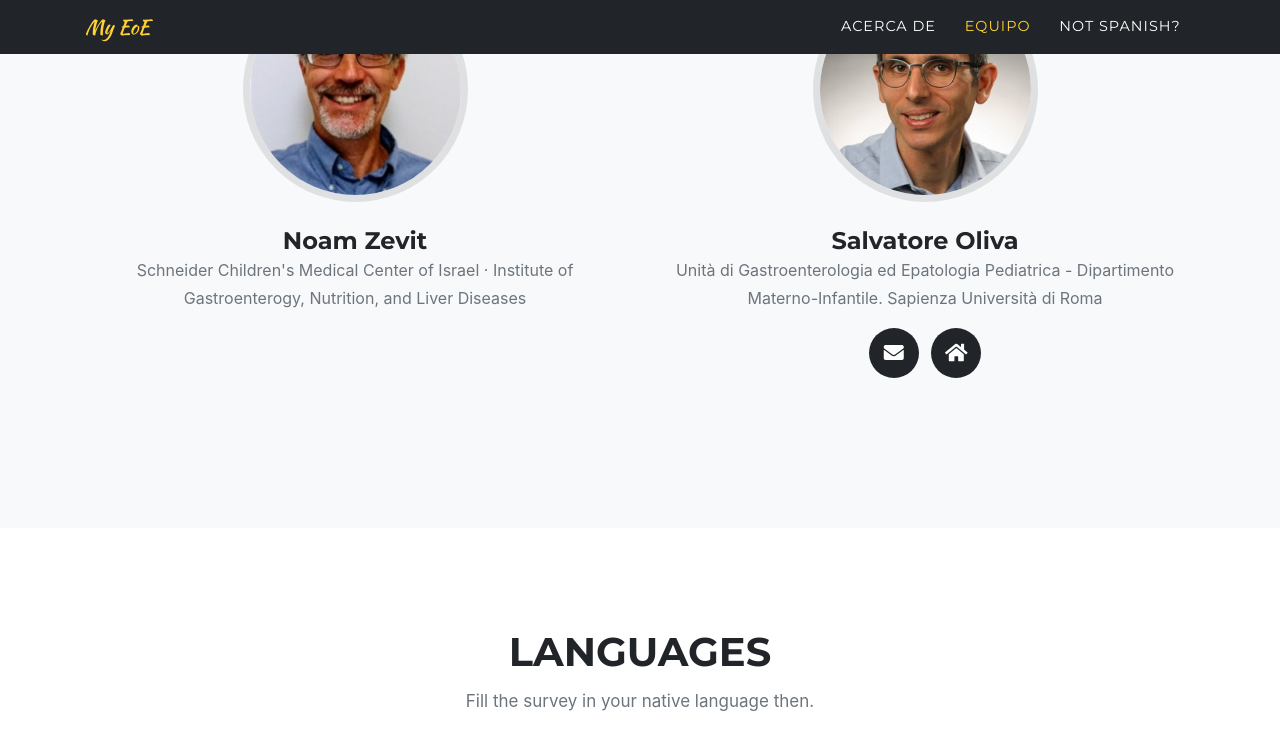
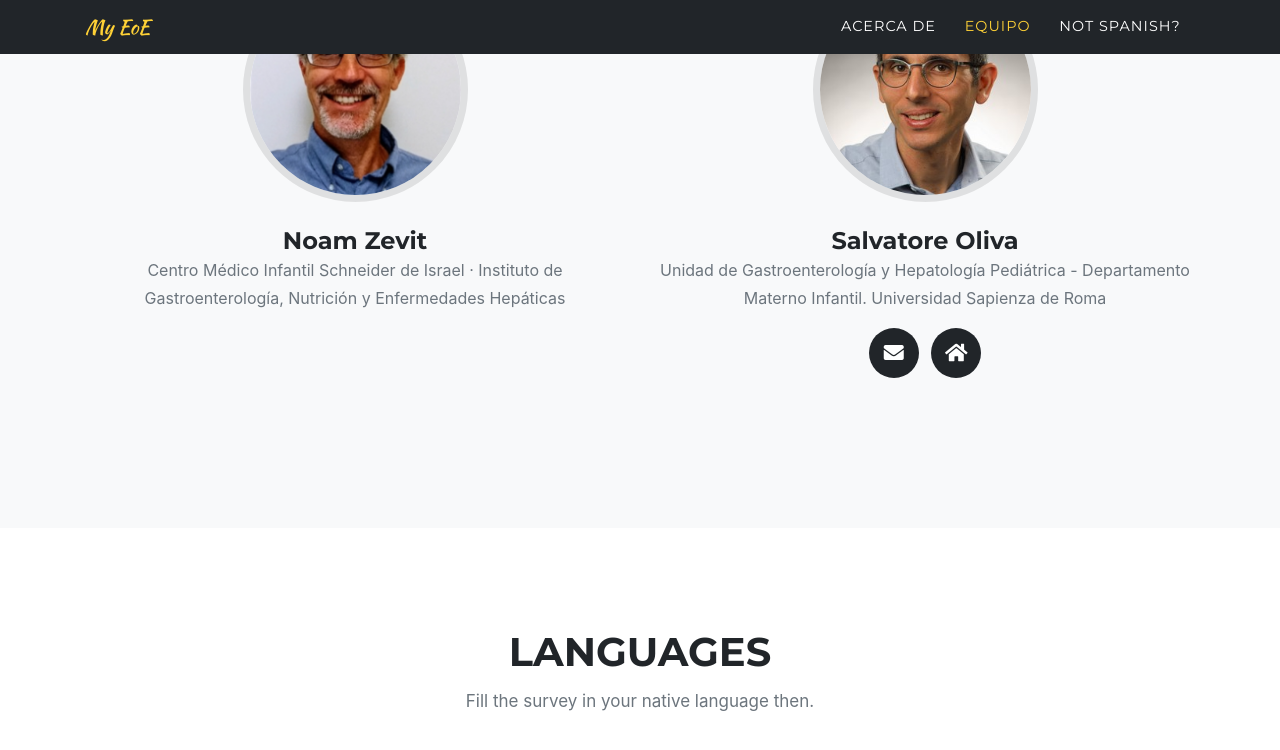
Before and after one commit to my-eoe/my-eoe.github.io, a Jekyll site: the page built from spanish.md, in a window 1280 px wide and 900 px high, scrolled down 2869 px, cut to the strip 0-782 px from the top of the window. Shown: the top 750 px of the strip. Built offline with Jekyll 4.4.1, drawn with Linux system fonts in a browser that asks for light colours; some web fonts are replaced.

Commit message:
Update Spanish descriptions

```diff
--- a/_data/sitetext.yml
+++ b/_data/sitetext.yml
@@ -157,7 +157,7 @@ team:
       - name: "Noam Zevit"
         role:
           en: "Schneider Children's Medical Center of Israel · Institute of Gastroenterogy, Nutrition, and Liver Diseases"
-          es: "Schneider Children's Medical Center of Israel · Institute of Gastroenterogy, Nutrition, and Liver Diseases"
+          es: "Centro Médico Infantil Schneider de Israel · Instituto de Gastroenterología, Nutrición y Enfermedades Hepáticas"
           he:
           it: "Schneider Children's Medical Center of Israel · Institute of Gastroenterogy, Nutrition, and Liver Diseases"
         image: assets/img/team/noam-zevit.png
@@ -165,7 +165,7 @@ team:
       - name: "Salvatore Oliva"
         role:
           en: "Pediatric Gastroenterology and Liver Unit Maternal and Child Health Department. Sapienza University - Rome"
-          es: "Unità di Gastroenterologia ed Epatologia Pediatrica - Dipartimento Materno-Infantile. Sapienza Università di Roma"
+          es: "Unidad de Gastroenterología y Hepatología Pediátrica - Departamento Materno Infantil. Universidad Sapienza de Roma"
           he:
           it: "Unità di Gastroenterologia ed Epatologia Pediatrica - Dipartimento Materno-Infantile. Sapienza Università di Roma"
         image: assets/img/team/salvatore-oliva.jpg
```
